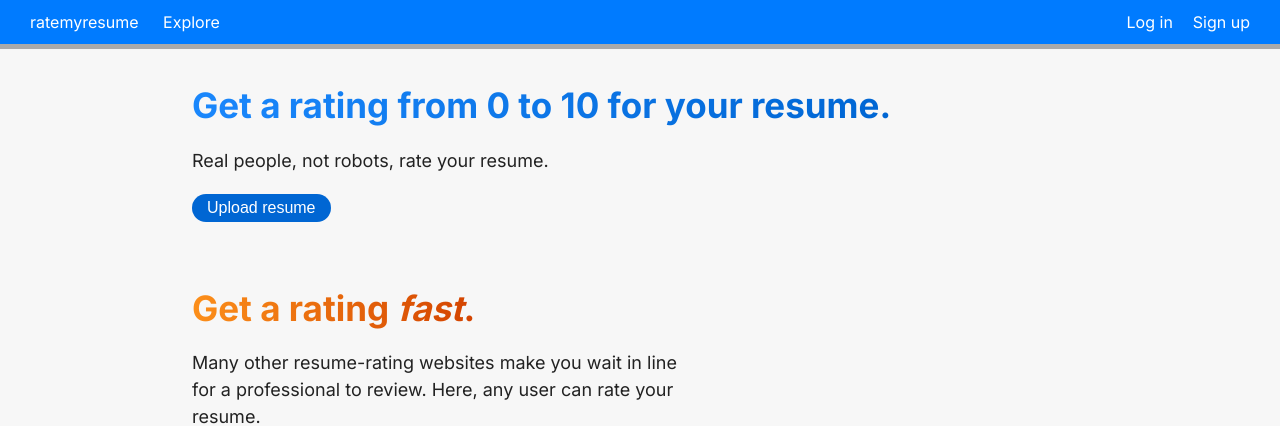
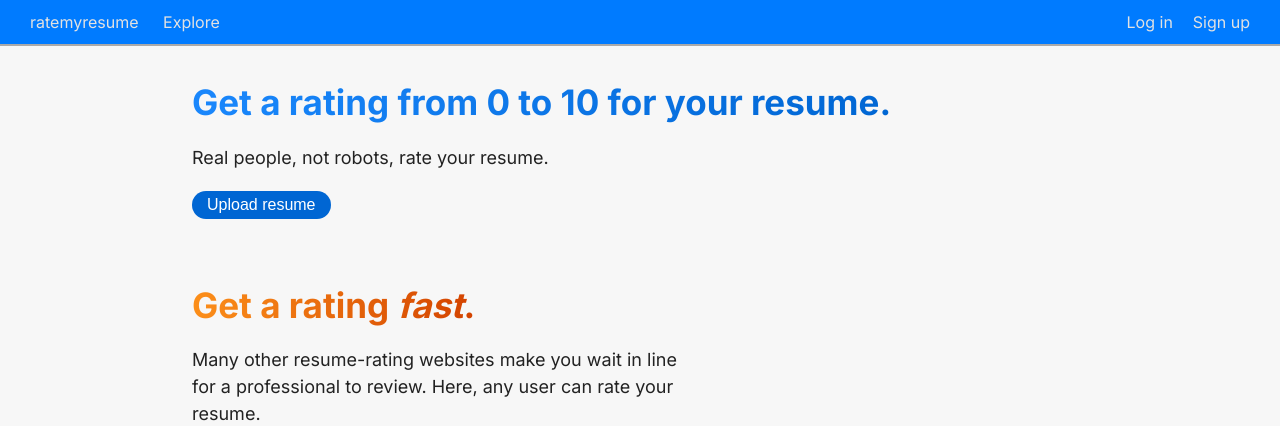
Before and after one commit to zgstumpf/ratemyresume, a Django app: page / in a window 1280 px wide. Shown: the top 426 px of the page. Run offline with Django 5.2, Linux system fonts and the light colour scheme; data that the repository does not hold is empty; some libraries are stand-ins or nearby versions; some web fonts are replaced.

Commit message:
slightly improved navbar design

```diff
--- a/static/base.css
+++ b/static/base.css
@@ -14,21 +14,21 @@
 
 .rmr-navbar {
     background-color: #007bff;
-    border-bottom: 5px solid darkgray;
+    border-bottom: 2px solid darkgray;
     padding: 0px 20px;
 }
 
 .nav-element {
     display: inline-block;
-    color: white;
+    color: #e2e2e2;
     padding: 10px 10px 10px 10px;
     height: 100%;
     text-decoration-line: none !important;
 }
 
 .nav-element:hover {
-    background-color: white;
-    color: #007bff;
+    /* background-color: white; */
+    color: white;
 }
 
 .nav-element-right {
```
